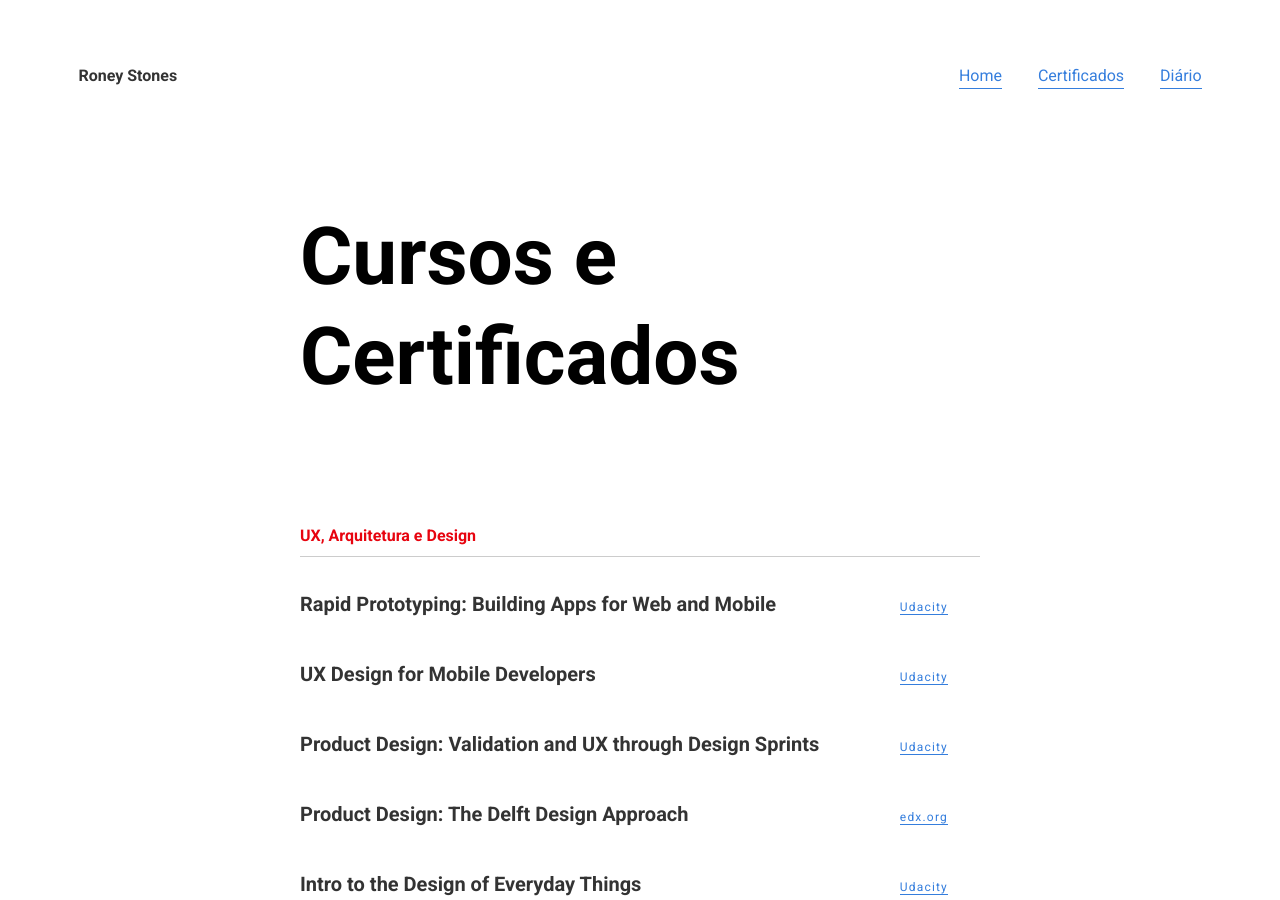
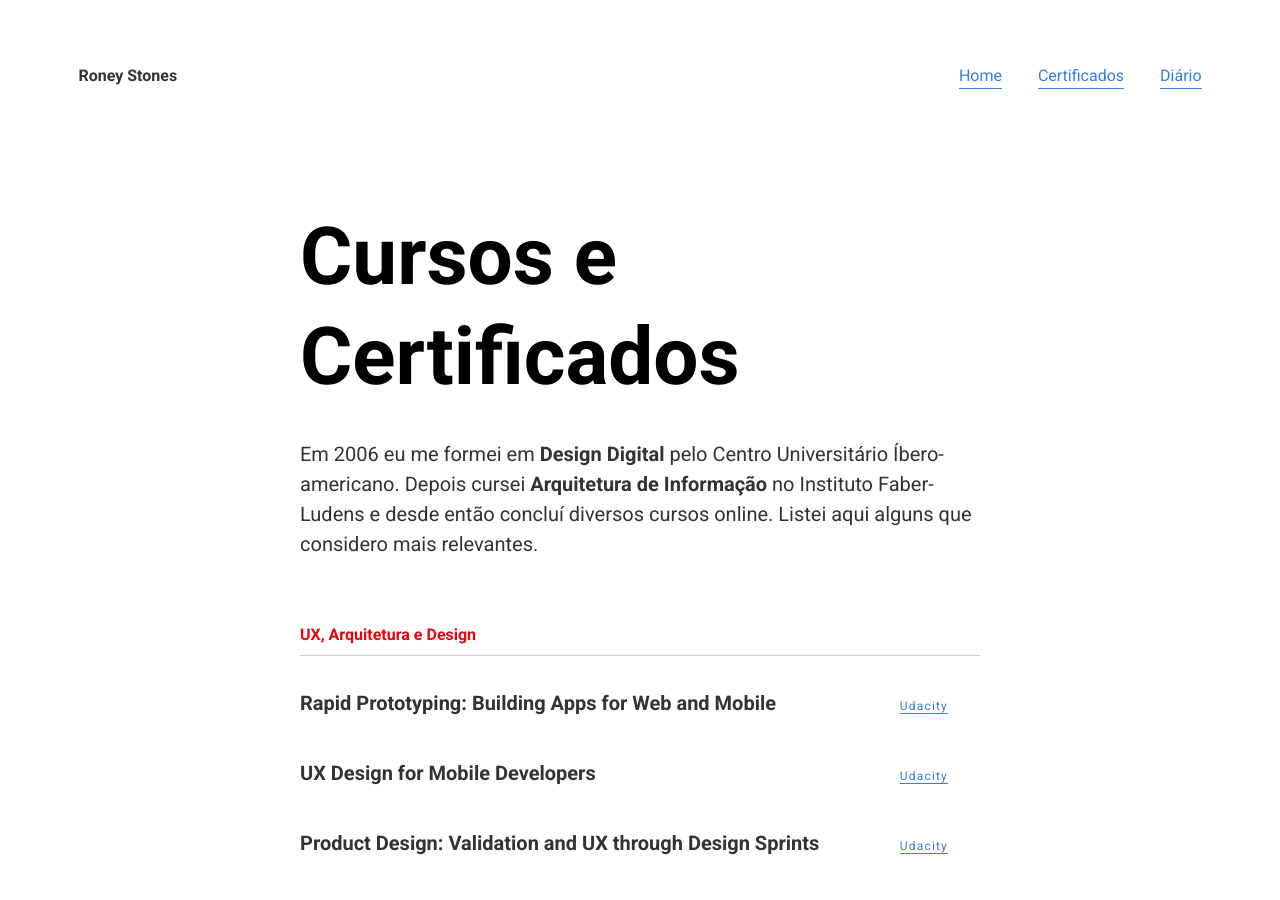
Before and after one commit to roneystones/roneystones, a Jekyll site: the page built from _pages/certificados.html, in a window 1280 px wide and 900 px high. Built offline with Jekyll 4.4.1, drawn with Linux system fonts in a browser that asks for light colours.

Commit message:
melhora blog

```diff
--- a/_layouts/post.html
+++ b/_layouts/post.html
@@ -15,6 +15,6 @@ layout: base
 </article>
 
 <section class="cf measure-wide center mb5">
-    <h2 class="dark-red f5 fw7 mb2">Talvez você se interesse por...</h2>
+    <h2 class="dark-red f5 fw7 mb4 pb2 bb b--moon-gray">Talvez você se interesse por...</h2>
 	{% include posts.html %}
 </section>
--- a/_pages/certificados.html
+++ b/_pages/certificados.html
@@ -6,7 +6,9 @@ permalink: "/certificados/"
 ---
 
 <header class="cf measure-wide center mb5">
-  <h1 class="f2 f1-ns f-subheadline-l fw7 black lh-title">{{ page.title | escape }}</h1>
+  <h1 class="f2 f1-ns f-subheadline-l fw7 black lh-title mb4">{{ page.title | escape }}</h1>
+
+  <p>Em 2006 eu me formei em <b>Design Digital</b> pelo Centro Universitário Íbero-americano. Depois cursei <b>Arquitetura de Informação</b> no Instituto Faber-Ludens e desde então concluí diversos cursos online. Listei aqui alguns que considero mais relevantes.</p>
 </header>
 
 <section class="cf measure-wide center mb5">
--- a/_pages/diario.html
+++ b/_pages/diario.html
@@ -5,9 +5,9 @@ description: Anotações úteis para quem pula direto para o TL;DR
 permalink: "/diario/"
 ---
 
-<header class="cf measure-wide center mb5">
-  <h1 class="f2 f1-ns f-subheadline-l fw7 black lh-title mb2">{{ page.title }}</h1>
-  <h2 class="i">Anotações úteis para quem pula direto para o TL;DR</h2>
+<header class="cf w-70 center tc mb5">
+  <h1 class="f2 f1-ns f-subheadline-l fw7 black lh-title">{{ page.description }}</h1>
+  <!-- <h2 class="i">Anotações úteis para quem pula direto para o TL;DR</h2> -->
 </header>
 
 <section class="cf measure-wide center mb5">
--- a/_pages/experiencia.html
+++ b/_pages/experiencia.html
@@ -9,6 +9,7 @@ permalink: "/experiencia/"
   <h1 class="f2 f1-ns f-subheadline-l fw7 black lh-title mb4">{{ page.title | escape }}</h1>
 
   <h3 class="dark-red f5 fw7 mb2">ActualSales | 2010 - atual</h3>
+
   <p>Lorem ipsum dolor sit amet, consectetur adipisicing elit, sed do eiusmod
   tempor incididunt ut labore et dolore magna aliqua. Ut enim ad minim veniam,
   quis nostrud exercitation ullamco laboris nisi ut aliquip ex ea commodo
```
Also changed, not shown: _data/projetos.yml (+0 -16 lines), _includes/posts.html (+12 -6 lines).
